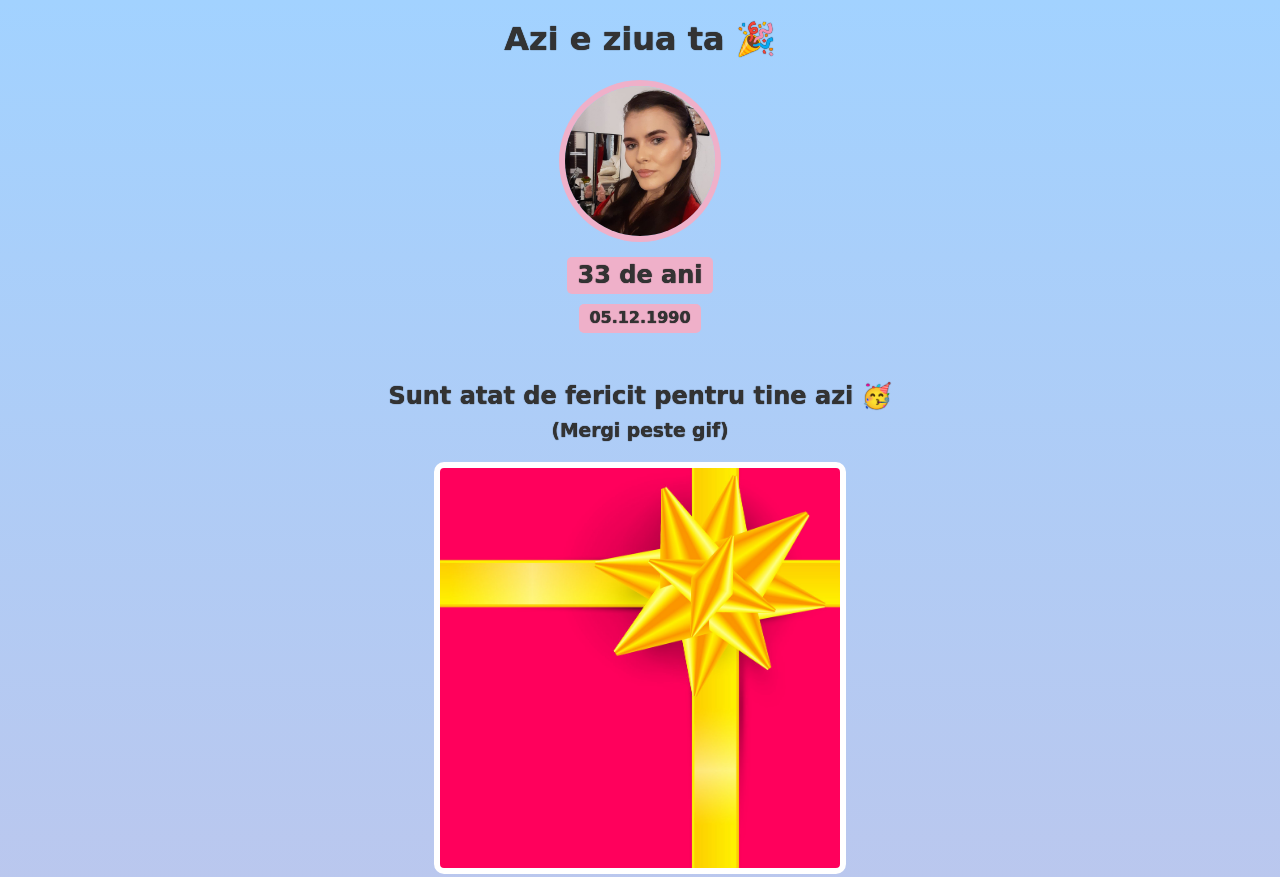
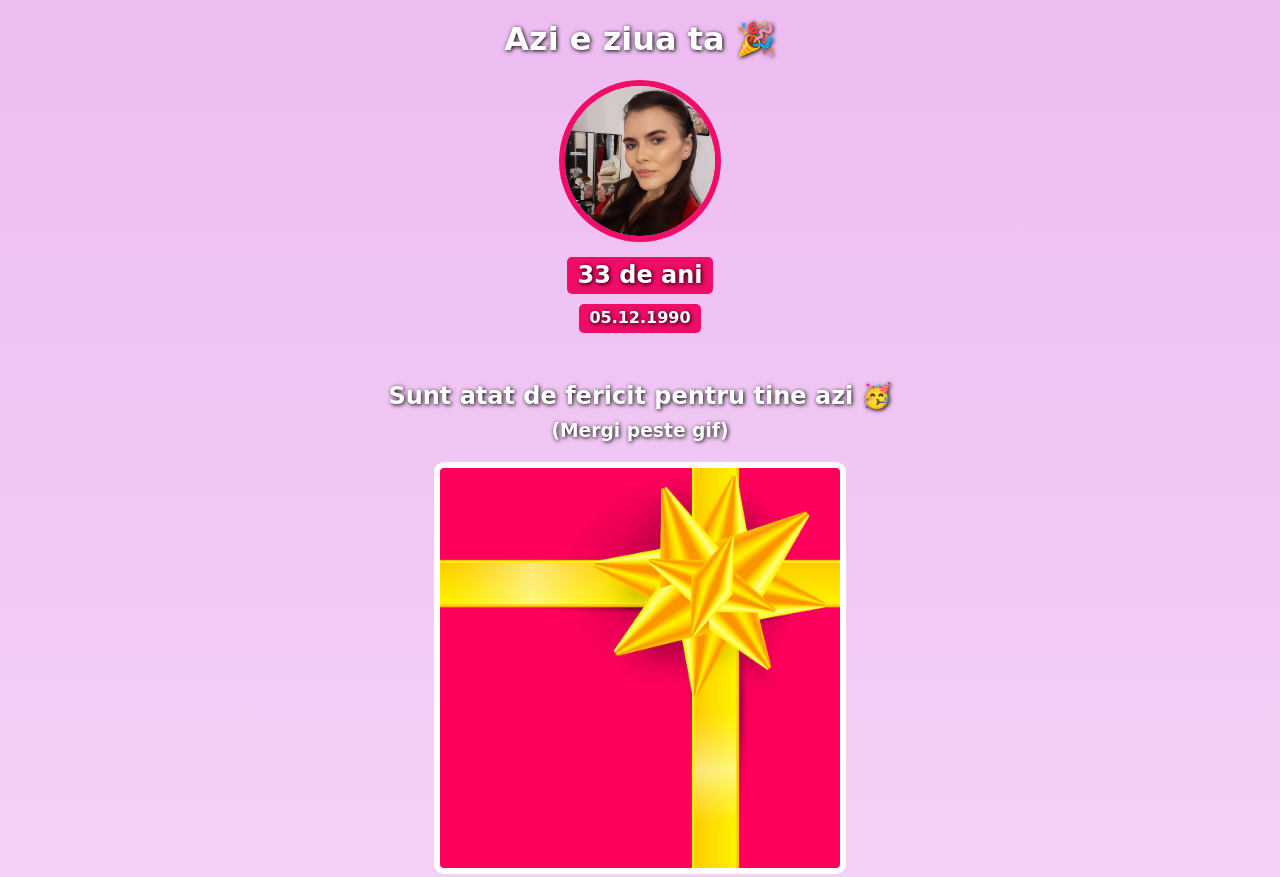
Before and after one commit to cornel2012/birthday-gift, a website built with Vite: page index.html in a window 1280 px wide. Shown: the top 877 px of the page. Built offline with nearby package versions, Linux system fonts and the light colour scheme; a web font is replaced by a local one.

Commit message:
Small style changes

```diff
--- a/styles.css
+++ b/styles.css
@@ -1,33 +1,35 @@
 body {
     text-align: center;
     font-family: 'Happy Monkey', cursive;
-    background: linear-gradient(#a2d2ff, #EFB0C9);
-    color: #333333;
+    background: linear-gradient(#edbcf1, #ffffff);
+    color: #ffffff;
 }
 
 h1, h2, h3, h4, p {
-    text-shadow: 0 0 1px black;
+    text-shadow: 1px 1px 4px #000000;
 }
 
 #bff-img {
     width: 150px;
     border-radius: 50%;
-    border: 6px solid #EFB0C9;
+    border: 6px solid #f00c67;
     margin-bottom: 10px;
 }
 
 #bday-age {
-    background: #EFB0C9;
+    background: #f00c67;
     padding: 5px 10px;
     border-radius: 5px;
     margin: 5px 0 10px 0;
+    color: #FFFFFF;
 }
 
 #bday-date {
     margin: 0;
-    background: #EFB0C9;
+    background: #f00c67;
     padding: 5px 10px;
     border-radius: 5px;
+    color: #FFFFFF;
 }
 
 #header {
```
